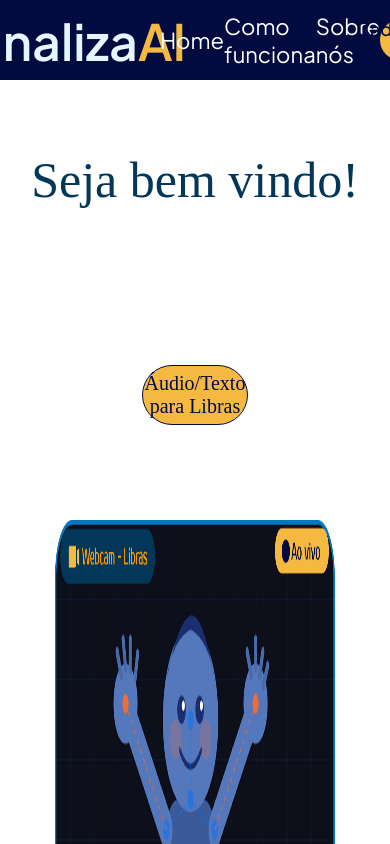
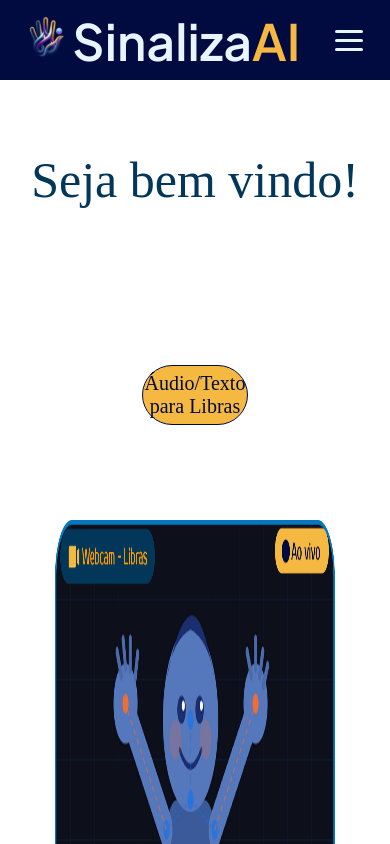
Before and after one commit to SinalizaAI/Front_end, a React (Vite) app: page /Tradutor in a window 390 px wide. Shown: the top 844 px of the page. Built offline with nearby package versions, Linux system fonts and the light colour scheme; a web font is replaced by a local one.

Commit message:
Responsividade Header e ajustes

```diff
--- a/src/components/Footer.jsx
+++ b/src/components/Footer.jsx
@@ -15,7 +15,7 @@ function Footer({ semRadius }) {
       className={`${styles.footer_sec} ${semRadius ? styles.sem_radius : ""}`}
     >
       <div className={styles.logo_cont}>
-        <div
+        <Link to={"/"}
           className={styles.logo_container}
           onClick={() => scrollToSection("inicio")}
         >
@@ -28,7 +28,7 @@ function Footer({ semRadius }) {
             </h1>
             <h3>Comunicação é direito, não escolha</h3>
           </div>
-        </div>
+        </Link>
       </div>
       <div className={styles.texts_cont}>
         <div className={styles.cont_t}>
--- a/src/components/Header.jsx
+++ b/src/components/Header.jsx
@@ -1,44 +1,67 @@
 import styles from "../css/Header.module.css";
 import Logo from "../assets/header/logo_n.svg";
 import { Link } from "react-router-dom";
+import { useState } from "react";
 
 function Header() {
-  // Scroll
+  const [menuAberto, setMenuAberto] = useState(false);
+
   const scrollToSection = (id) => {
     const element = document.getElementById(id);
     if (element) {
       element.scrollIntoView({ behavior: "smooth" });
     }
+    setMenuAberto(false);
   };
+
   return (
     <header className={styles.header_principal} id="header">
       <nav className={styles.container_nav}>
-        <div
-          className={styles.logo_container}
-          onClick={() => scrollToSection("inicio")}
-        >
+        <Link to={"/"} className={styles.logo_container} onClick={() => scrollToSection("inicio")}>
           <div className={styles.logo}>
             <img src={Logo} alt="logo" />
           </div>
-          <h1>
-            Sinaliza<span>AI</span>{" "}
-          </h1>
-        </div>
+          <h1>Sinaliza<span>AI</span></h1>
+        </Link>
+
+        {/* ✅ Links do DESKTOP — ficam aqui, visíveis normalmente */}
         <div className={styles.links_nav}>
           <nav>
-            <Link to="/" onClick={() => scrollToSection("inicio")}>
-              Home
-            </Link>
-            <Link to="/" onClick={() => scrollToSection("funciona")}>
-              Como funciona
-            </Link>
+            <Link to="/" onClick={() => scrollToSection("inicio")}>Home</Link>
+            <Link to="/" onClick={() => scrollToSection("funciona")}>Como funciona</Link>
             <Link to={"/pages/Sobre_Equipe"}>Sobre nós</Link>
-            <Link to={"/pages/Cadastro"} className={styles.button}>
-              Cadastre-se
-            </Link>
+            <Link to={"/pages/Cadastro"} className={styles.button}>Cadastre-se</Link>
           </nav>
         </div>
+
+        {/* Botão hambúrguer — só aparece no mobile via CSS */}
+        <button
+          className={styles.hamburger}
+          onClick={() => setMenuAberto(!menuAberto)}
+          aria-label="Abrir menu"
+        >
+          <span className={menuAberto ? styles.span_aberto_1 : ""}></span>
+          <span className={menuAberto ? styles.span_aberto_2 : ""}></span>
+          <span className={menuAberto ? styles.span_aberto_3 : ""}></span>
+        </button>
       </nav>
+
+      {/* Overlay */}
+      {menuAberto && (
+        <div className={styles.overlay} onClick={() => setMenuAberto(false)} />
+      )}
+
+      {/* ✅ Links do MOBILE — dentro do drawer */}
+      <div className={`${styles.drawer} ${menuAberto ? styles.drawer_aberto : ""}`}>
+        <nav className={styles.drawer_nav}>
+          <Link to="/" onClick={() => scrollToSection("inicio")}>Home</Link>
+          <Link to="/" onClick={() => scrollToSection("funciona")}>Como funciona</Link>
+          <Link to={"/pages/Sobre_Equipe"} onClick={() => setMenuAberto(false)}>Sobre nós</Link>
+          <Link to={"/pages/Cadastro"} className={styles.button} onClick={() => setMenuAberto(false)}>
+            Cadastre-se
+          </Link>
+        </nav>
+      </div>
     </header>
   );
 }
--- a/src/css/Footer.module.css
+++ b/src/css/Footer.module.css
@@ -92,6 +92,7 @@ p {
   align-items: center;
   justify-content: center;
   cursor: pointer;
+  text-decoration: none;
 }
 
 .logo {
--- a/src/css/Header.module.css
+++ b/src/css/Header.module.css
@@ -40,6 +40,7 @@
   align-items: center;
   cursor: pointer;
   justify-content: center;
+  text-decoration: none;
 }
 
 /* Logo */
@@ -122,3 +123,122 @@
   cursor: pointer;
   color: var(--azul_escuro);
 }
+
+/*  Mobile */
+
+/* ===== HAMBÚRGUER ===== */
+.hamburger {
+  display: none; /* Escondido no desktop */
+  flex-direction: column;
+  justify-content: center;
+  gap: 6px;
+  background: none;
+  border: none;
+  cursor: pointer;
+  padding: 8px;
+  z-index: 101; /* Fica acima do drawer */
+}
+
+.hamburger span {
+  display: block;
+  width: 28px;
+  height: 3px;
+  background-color: var(--branco);
+  border-radius: 3px;
+  transition:
+    transform 0.3s ease,
+    opacity 0.3s ease;
+}
+
+/* Animação do hambúrguer virando X */
+.span_aberto_1 {
+  transform: translateY(9px) rotate(45deg);
+}
+.span_aberto_2 {
+  opacity: 0;
+}
+.span_aberto_3 {
+  transform: translateY(-9px) rotate(-45deg);
+}
+
+/* ===== OVERLAY ===== */
+.overlay {
+  position: fixed;
+  inset: 0; /* top/right/bottom/left: 0 */
+  background-color: rgba(0, 0, 0, 0.5);
+  z-index: 98;
+}
+
+/* ===== DRAWER ===== */
+.drawer {
+  position: fixed;
+  top: 0;
+  right: 0;
+  width: 60%;
+  max-width: 320px;
+  height: 100vh;
+  border-radius: 47px 0px 0px 47px;
+  background-color: var(--azul_escuro);
+  z-index: 99;
+  padding-top: 100px; /* Espaço abaixo do header */
+  transform: translateX(100%); /* Começa escondido para a direita */
+  transition: transform 0.35s ease;
+}
+
+/* Quando aberto, desliza para dentro */
+.drawer_aberto {
+  transform: translateX(0);
+}
+
+/* ===== LINKS DO DRAWER ===== */
+.drawer_nav {
+  display: flex;
+  flex-direction: column;
+  gap: 24px;
+  padding: 0 32px;
+}
+
+.drawer_nav a {
+  text-decoration: none;
+  color: var(--branco_puro);
+  font-family: var(--fonte_Jakarta);
+  font-size: 22px;
+  font-weight: 400;
+}
+
+.drawer_nav a:hover {
+  color: var(--amarelo);
+  transition: 0.1s;
+}
+
+.drawer_nav .button {
+  width: 100%;
+  height: 44px;
+  border-radius: 47px;
+  background-color: var(--amarelo);
+  color: var(--azul_escuro);
+  font-family: var(--fonte_Jakarta);
+  font-size: 18px;
+  font-weight: 500;
+  display: flex;
+  align-items: center;
+  justify-content: center;
+}
+
+/* ===== MEDIA QUERY ===== */
+@media (max-width: 1070px) {
+  /* Esconde os links originais do header */
+  .links_nav {
+    display: none;
+  }
+
+  /* Mostra o hambúrguer */
+  .hamburger {
+    display: flex;
+  }
+
+  .logo_container {
+    width: 80%;
+    justify-content: left;
+  }
+}
```
